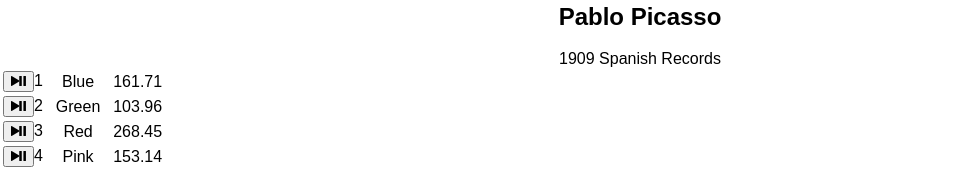
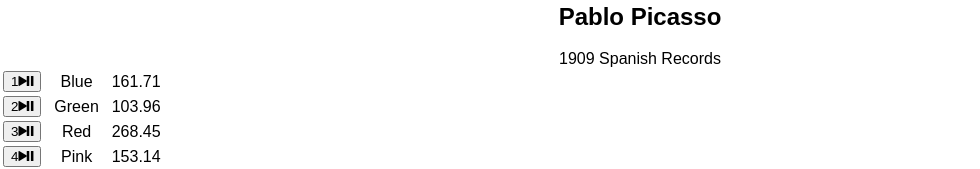
Before and after one commit to tyobri/bloc-jams-react, a React (Create React App) app: page /album/the-colors in a window 1280 px wide. Shown: the part 720-889 px from the top of the page, without its empty margins (0-980 px from the left). Built offline with nearby package versions, Linux system fonts and the light colour scheme.

Commit message:
added the play and pause functionality

```diff
--- a/src/components/Album.js
+++ b/src/components/Album.js
@@ -10,9 +10,39 @@
 	});
 
 	this.state = {
-		album: album
+		album: album,
+		currentSong: album.songs[0],
+		isPlaying: false
 	};
+
+	this.audioElement = document.createElement('audio');
+	this.audioElement.src = album.songs[0].audioSrc;
 }
+
+	play() {
+		this.audioElement.play();
+		this.setState({ isPlaying: true });
+	}
+
+	pause() {
+		this.audioElement.pause();
+		this.setState({ isPlaying: false });
+	}
+
+	setSong(song) {
+		this.audioElement.src = song.audioSrc;
+		this.setState({ currentSong: song });
+	}
+
+	handleSongClick(song){
+		const isSameSong = this.state.currentSong === song;
+		if (this.state.isPlaying && isSameSong) {
+			this.pause();
+			} else {
+			if (!isSameSong) { this.setSong(song); }
+			this.play();
+			}
+	}
 
 	render() {
 		return (
@@ -34,20 +64,22 @@
 						<col id="song-duration-column" />
 					</colgroup>
 
-					<tbody className='songs'>
-							{
-							this.state.album.songs.map( (song, index) =>
-								<tr>
-									<td><button><span class="ion-play"></span><span class="ion-pause"></span></button>{index + 1}</td>
-									<td>{song.title}</td>
-									<td>{song.duration}</td>
+					<tbody>
+							{this.state.album.songs.map( (song, index) =>
+								<tr className='song' key={index} onClick={() => this.handleSongClick(song)} >
+									<td className="song-actions">
+										<button>
+											<span className="song-number">{index + 1}</span>
+											<span className="ion-play"></span>
+											<span className="ion-pause"></span>
+										</button>
+									</td>
+									<td className="song-title">{song.title}</td>
+									<td className="song-duration">{song.duration}</td>
 								</tr>
-								)
-							}
+								)}
 					</tbody>
-
 				</table>
-
 			</section>
 			);
 	}
```
